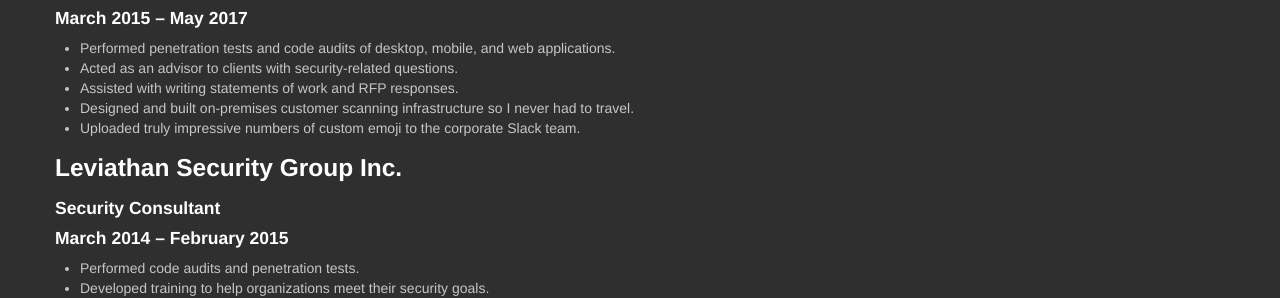
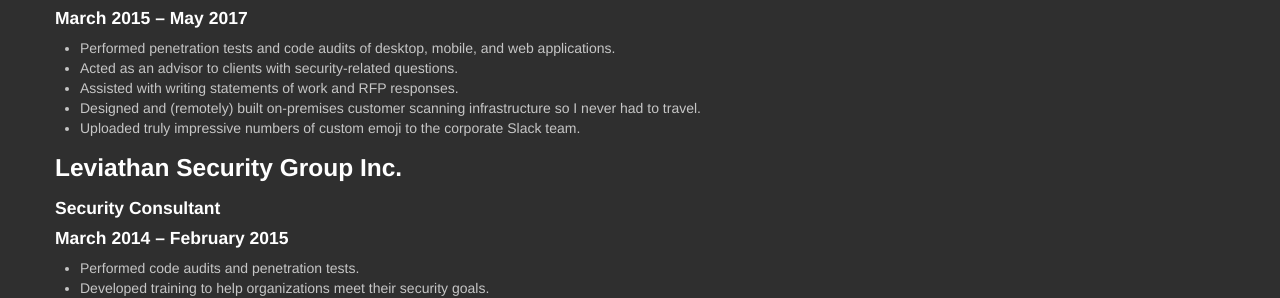
Before and after one commit to mogigoma/mogigoma.com, a Jekyll site: the page built from resume.html, in a window 1280 px wide and 900 px high, scrolled down 392 px. Shown: the part 160-458 px from the top of the window. Built offline with Jekyll 4.4.1, drawn with Linux system fonts in a browser that asks for light colours.

Commit message:
Clarify.

```diff
--- a/resume.html
+++ b/resume.html
@@ -32,7 +32,7 @@ title: Mak Kolybabi's Résumé
         <li>Performed penetration tests and code audits of desktop, mobile, and web applications.</li>
         <li>Acted as an advisor to clients with security-related questions.</li>
         <li>Assisted with writing statements of work and RFP responses.</li>
-        <li>Designed and built on-premises customer scanning infrastructure so I never had to travel.</li>
+        <li>Designed and (remotely) built on-premises customer scanning infrastructure so I never had to travel.</li>
         <li>Uploaded truly impressive numbers of custom emoji to the corporate Slack team.</li>
       </ul>
 
```
